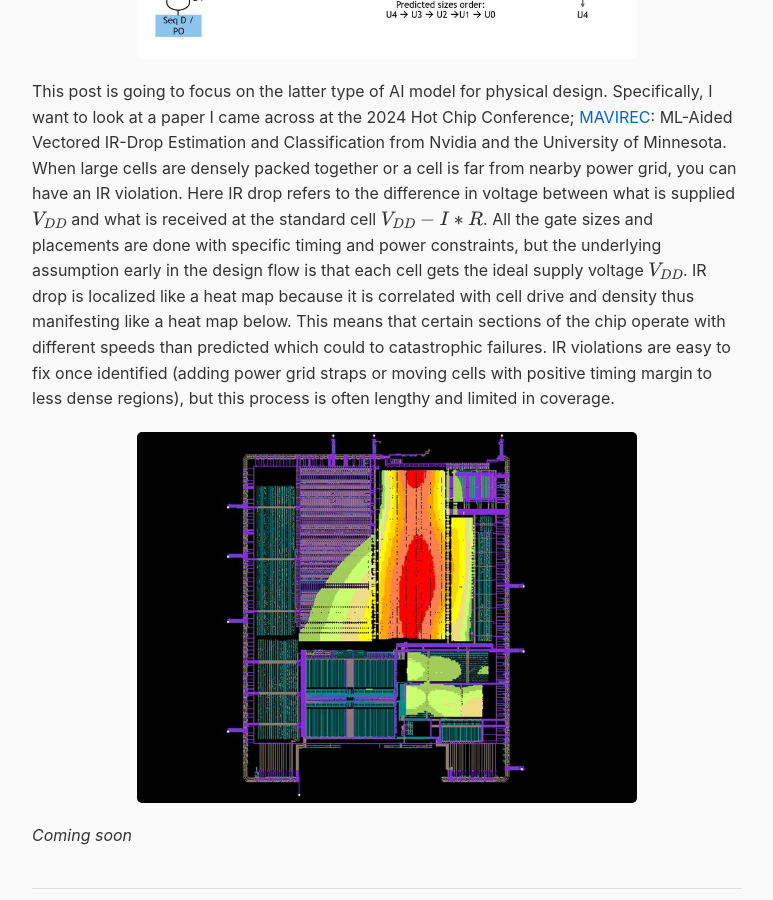
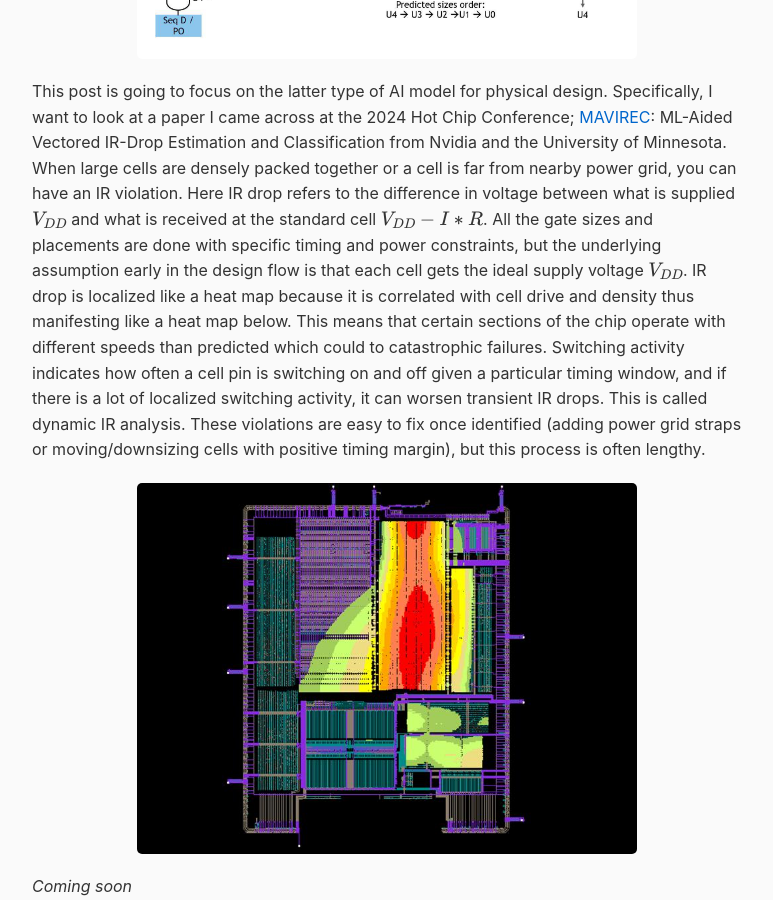
Before and after one commit to roshanwariar/roshanwariar.github.io, a Jekyll site: the page built from _posts/2026-2-26-pdai1.md, in a window 1280 px wide and 900 px high, scrolled down 2409 px. Shown: the whole window, without its empty margins (253-1026 px from the left). Built offline with Jekyll 4.4.1, drawn with Linux system fonts in a browser that asks for light colours.

Commit message:
Update 2026-2-26-pdai1.md

```diff
--- a/_posts/2026-2-26-pdai1.md
+++ b/_posts/2026-2-26-pdai1.md
@@ -19,7 +19,7 @@ In addition to the types of models that can actually produce finished designs, t
 
 ![TransSizer](/assets/images/bert_sizing.png)
 
-This post is going to focus on the latter type of AI model for physical design. Specifically, I want to look at a paper I came across at the 2024 Hot Chip Conference; [MAVIREC](https://arxiv.org/pdf/2012.10597): ML-Aided Vectored IR-Drop Estimation and Classification from Nvidia and the University of Minnesota. When large cells are densely packed together or a cell is far from nearby power grid, you can have an IR violation. Here IR drop refers to the difference in voltage between what is supplied $$V_{DD}$$ and what is received at the standard cell $$V_{DD} - I*R$$. All the gate sizes and placements are done with specific timing and power constraints, but the underlying assumption early in the design flow is that each cell gets the ideal supply voltage $$V_{DD}$$. IR drop is localized like a heat map because it is correlated with cell drive and density thus manifesting like a heat map below. This means that certain sections of the chip operate with different speeds than predicted which could to catastrophic failures. IR violations are easy to fix once identified (adding power grid straps or moving cells with positive timing margin to less dense regions), but this process is often lengthy and limited in coverage.<br>
+This post is going to focus on the latter type of AI model for physical design. Specifically, I want to look at a paper I came across at the 2024 Hot Chip Conference; [MAVIREC](https://arxiv.org/pdf/2012.10597): ML-Aided Vectored IR-Drop Estimation and Classification from Nvidia and the University of Minnesota. When large cells are densely packed together or a cell is far from nearby power grid, you can have an IR violation. Here IR drop refers to the difference in voltage between what is supplied $$V_{DD}$$ and what is received at the standard cell $$V_{DD} - I*R$$. All the gate sizes and placements are done with specific timing and power constraints, but the underlying assumption early in the design flow is that each cell gets the ideal supply voltage $$V_{DD}$$. IR drop is localized like a heat map because it is correlated with cell drive and density thus manifesting like a heat map below. This means that certain sections of the chip operate with different speeds than predicted which could to catastrophic failures. Switching activity indicates how often a cell pin is switching on and off given a particular timing window, and if there is a lot of localized switching activity, it can worsen transient IR drops. This is called dynamic IR analysis. These violations are easy to fix once identified (adding power grid straps or moving/downsizing cells with positive timing margin), but this process is often lengthy.<br>
 
 ![IR Drop Ex](/assets/images/IR_Drop_2.jpg)
 
```
